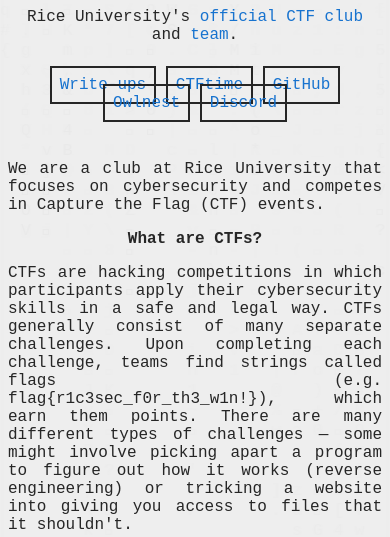
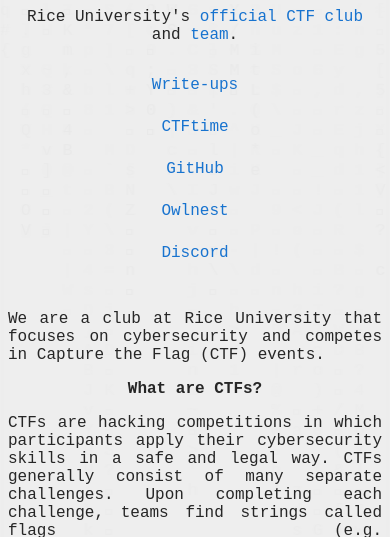
Before and after one commit to RiceSec/ricesec.github.io, a plain HTML site: page index.html in a window 390 px wide. Shown: the part 245-782 px from the top of the page. Drawn offline with Linux system fonts and the light colour scheme.

Commit message:
Fix nav styling on mobile

```diff
--- a/css/style.css
+++ b/css/style.css
@@ -96,3 +96,14 @@ nav a {
 	padding: 0.5em;
 	border: 2px solid var(--body-color);
 }
+
+@media screen and (max-width: 600px) {
+	nav ul li {
+		display: block;
+		margin: 1.5rem 0;
+	}
+
+	nav a {
+		border: none;
+	}
+}
```
